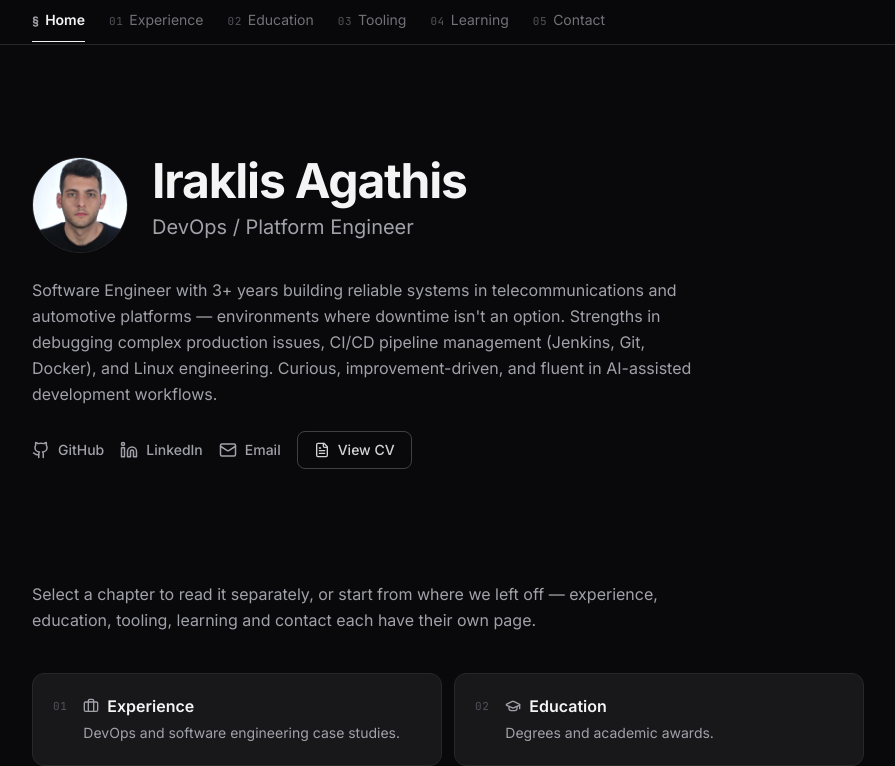
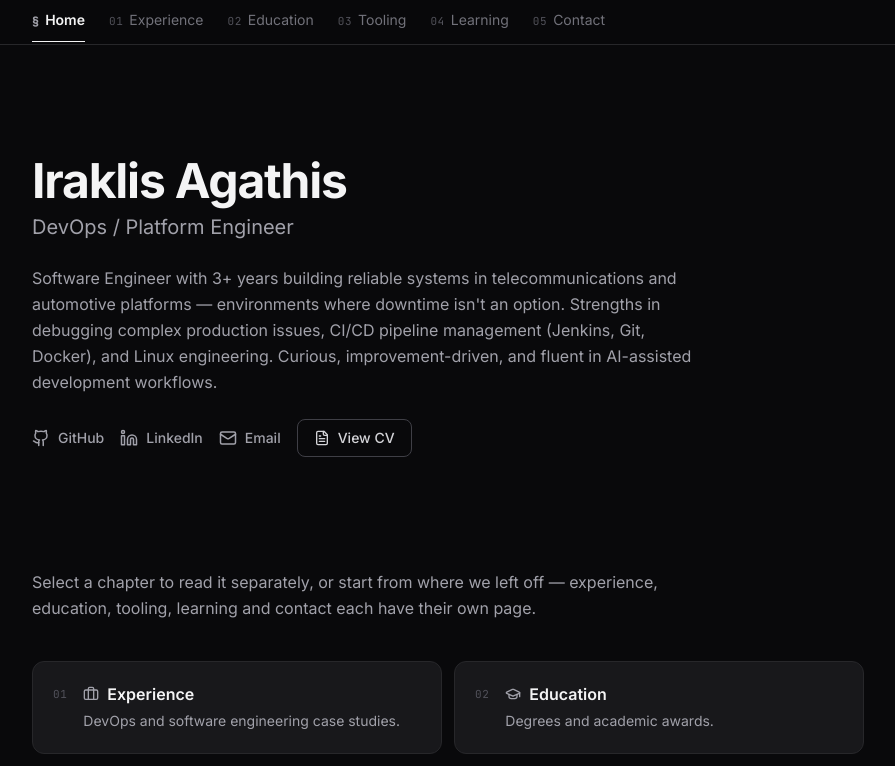
Before and after one commit to IraAga/personal-website, a React (Vite) app: page / in a window 1280 px wide. Shown: the top 766 px of the page, without its empty margins (192-1087 px from the left). Built offline with nearby package versions, Linux system fonts and the light colour scheme.

Commit message:
Remove profile photo from hero and social-share image

```diff
--- a/index.html
+++ b/index.html
@@ -9,7 +9,6 @@
     <meta property="og:title" content="Iraklis Agathis – DevOps / Platform Engineer" />
     <meta property="og:description" content="DevOps / Platform Engineer — embedded Linux, CI/CD automation, and infrastructure tooling in telecommunications and automotive platforms." />
     <meta property="og:type" content="website" />
-    <meta property="og:image" content="https://iraaga.github.io/personal-website/cv-image.jpeg" />
     <meta name="twitter:card" content="summary" />
     <link rel="preconnect" href="https://fonts.googleapis.com" />
     <link rel="preconnect" href="https://fonts.gstatic.com" crossorigin />
--- a/src/components/Hero.jsx
+++ b/src/components/Hero.jsx
@@ -10,12 +10,6 @@ export default function Hero() {
   return (
     <header id="hero" className="py-20 sm:py-28">
       <div className="space-y-6">
-        <div className="flex items-start gap-6">
-          <img
-            src={`${import.meta.env.BASE_URL}cv-image.jpeg`}
-            alt="Iraklis Agathis"
-            className="h-24 w-24 rounded-full object-cover border border-zinc-800 shrink-0"
-          />
         <div>
           <h1 className="text-4xl font-bold tracking-tight sm:text-5xl">
             Iraklis Agathis
@@ -23,7 +17,6 @@ export default function Hero() {
           <p className="mt-2 text-xl text-zinc-400">
             DevOps / Platform Engineer
           </p>
-          </div>
         </div>
 
         <p className="max-w-2xl text-zinc-400 leading-relaxed">
```
Also changed, not shown: public/cv-image.jpeg (deleted). Lines whose indentation alone changed are shown as unchanged.
